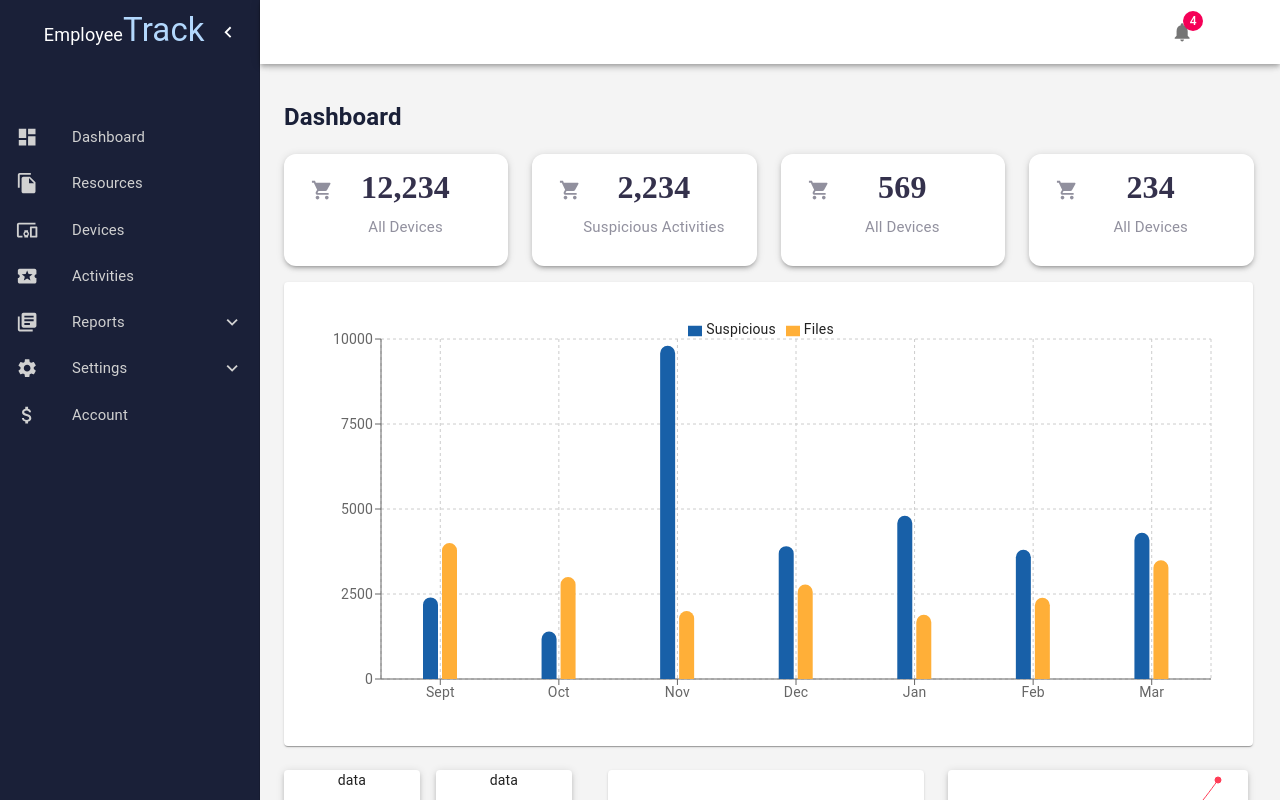
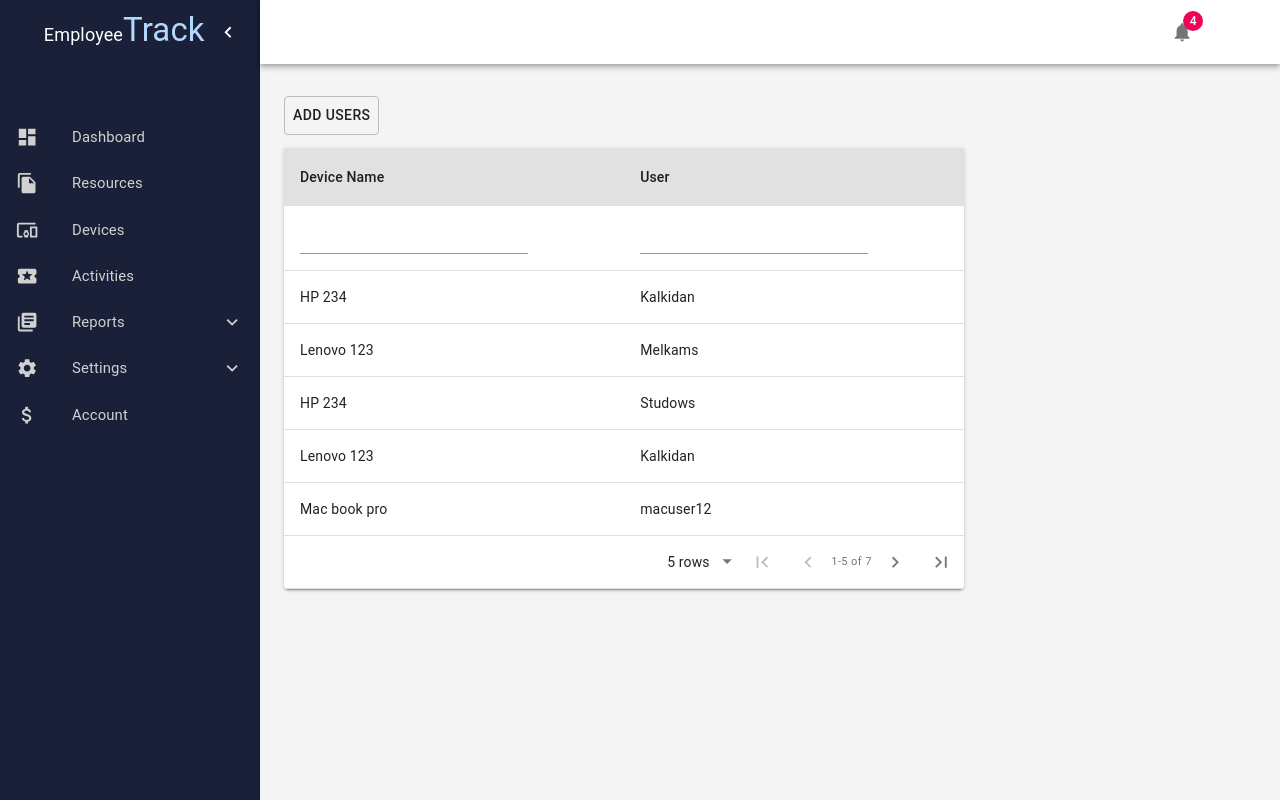
Before and after one commit to mya2h/employee_monitoring_system_frontend, a React (Create React App) app: page /admin/donottrack in a window 1280 px wide. Before the commit this address led to /admin/dashboard. Built offline with nearby package versions, Linux system fonts and the light colour scheme.

Commit message:
set do not track

```diff
--- a/src/components/layout/landing.js
+++ b/src/components/layout/landing.js
@@ -34,6 +34,7 @@ import TopApplications from "../reports/top_application"
 import Account from "../account/account";
 import TopUsers from "../reports/top_users";
 import Categories from "../settings/categories"
+import DoNotTrack from "../settings/donottrack"
 
 const drawerWidth = 260;
 
@@ -83,12 +84,8 @@ const useStyles = makeStyles((theme) => ({
     fontWeight: "normal",
     lineHeight: "30px",
        color: "#fff",
-    // text-transform: uppercase;
-    // text-decoration: none;
-    // background-color: transparent;
   },
   span: {
-    // color: "#66b3ff",
     fontSize: 33,
     fontFamily: "Roboto, Helvetica, Arial, sans-serif",
     fontWeight: 400,
@@ -116,7 +113,6 @@ const useStyles = makeStyles((theme) => ({
       width: theme.spacing(9),
     },
   },
-  // appBarSpacer: theme.mixins.toolbar,
   content: {
     flexGrow: 1,
     height: "100vh",
@@ -150,15 +146,14 @@ const Dashboard = () => {
   const switchRoute = (
     <Switch>
       <Route exact path="/admin/dashboard" component={GraphInfo} />
-
       <Route exact path="/admin/device" component={Device} />
       <Route exact path="/admin/report" component={Reports} />
-
       <Route exact path="/admin/report/topwebsite" component={TopWebsite}/>
       <Route exact path ="/admin/report/topapplication" component={TopApplications}/>
       <Route exact path="/admin/report/topusers" component={TopUsers}/>
       <Route exact path ="/admin/categories" component={Categories}/>
       <Route exact path="/admin/account" component={Account} />
+      <Route exact path ="/admin/donottrack" component={DoNotTrack}/>
       <Redirect from="/admin" to="/admin/dashboard" />
     </Switch>
   );
--- a/src/components/layout/sideNav.js
+++ b/src/components/layout/sideNav.js
@@ -209,7 +209,7 @@ const SideNav = () => {
               <ListItemText primary="Categories" />
             </ListItem>
           </Link>
-          <Link style={{ color: "inherit", textDecoration: "inherit" }}>
+          <Link to = "/admin/donottrack" style={{ color: "inherit", textDecoration: "inherit" }}>
             <ListItem button className={classes.nested}>
               <ListItemIcon className={classes.icon}>
                 <NotInterestedIcon />
--- a/src/components/settings/donottrack.js
+++ b/src/components/settings/donottrack.js
@@ -0,0 +1,222 @@
+import React from 'react'
+import { forwardRef } from 'react';
+import MaterialTable from 'material-table';
+import ArrowDownward from '@material-ui/icons/ArrowDownward';
+import ChevronLeft from '@material-ui/icons/ChevronLeft';
+import ChevronRight from '@material-ui/icons/ChevronRight';
+import Clear from '@material-ui/icons/Clear';
+import { Button, Paper, } from '@material-ui/core';
+import Edit from '@material-ui/icons/Edit';
+import List from '@material-ui/core/List';
+import ListItem from '@material-ui/core/ListItem';
+import ListItemText from '@material-ui/core/ListItemText';
+import ListItemIcon from '@material-ui/core/ListItemIcon';
+import Checkbox from '@material-ui/core/Checkbox';
+import Card from '@material-ui/core/Card';
+import CardActions from '@material-ui/core/CardActions';
+import CardContent from '@material-ui/core/CardContent';
+import Dialog from '@material-ui/core/Dialog';
+import DialogActions from '@material-ui/core/DialogActions';
+import DialogContent from '@material-ui/core/DialogContent';
+import DialogContentText from '@material-ui/core/DialogContentText';
+import DialogTitle from '@material-ui/core/DialogTitle';
+import BlockIcon from '@material-ui/icons/Block';
+import FirstPage from '@material-ui/icons/FirstPage';
+import LastPage from '@material-ui/icons/LastPage';
+import Remove from '@material-ui/icons/Remove';
+import SaveAlt from '@material-ui/icons/SaveAlt';
+import Search from '@material-ui/icons/Search';
+import Check from '@material-ui/icons/Check';
+import ViewColumn from '@material-ui/icons/ViewColumn';
+import Delete from '@material-ui/icons/Delete'
+import { makeStyles } from '@material-ui/core/styles';
+const useStyle =  makeStyles(theme => ({
+    root:{
+        margin:theme.spacing(3),
+        // float:"left"
+    },
+    table:{
+        width:'70%',
+        marginTop:theme.spacing(4)
+    },
+    pos:{
+        float:"left",
+        border:'1px solid #bdbdbd',
+        borderRadius:'4px',
+        textTransform: 'capitalize',
+    },
+    button: {
+        float: "left",
+        background: "#1976d2",
+        '&:hover': {
+            background: "#447fb9",
+        },
+        color: "#ffffff",
+        marginLeft: "12px",
+        marginBottom: "12px",
+        textTransform: 'capitalize',
+    },
+    cancelButton: {
+        float: "left",
+        background: "#f55753",
+        '&:hover': {
+            background: "#fc7573",
+        },
+        color: "#ffffff",
+        marginLeft: "12px",
+        marginBottom: "12px",
+        textTransform: 'capitalize',
+    },
+}))
+const tableIcons = {
+    Check: forwardRef((props, ref) => <Check style={{
+      color: '#2b94b1'
+    }} {...props} ref={ref} />),
+    Block: forwardRef((props, ref) => <BlockIcon style={{
+      color: '#156c94'
+    }} {...props} ref={ref} />),
+
+    Delete: forwardRef((props, ref) => <Delete style={{
+      color: '#e64f47',
+    }} {...props} ref={ref} />),
+    Clear: forwardRef((props, ref) => <Clear style={{
+      color: '#e64f47',
+    }} {...props} ref={ref} />),
+    Edit: forwardRef((props, ref) => <Edit style={{
+      color: '#5a98d6',
+    }} {...props} ref={ref} />),
+    Export: forwardRef((props, ref) => <SaveAlt {...props} ref={ref} />),
+    Filter: forwardRef((props, ref) => {}),
+    FirstPage: forwardRef((props, ref) => <FirstPage {...props} ref={ref} />),
+    LastPage: forwardRef((props, ref) => <LastPage {...props} ref={ref} />),
+    NextPage: forwardRef((props, ref) => <ChevronRight {...props} ref={ref} />),
+    PreviousPage: forwardRef((props, ref) => (
+      <ChevronLeft {...props} ref={ref} />
+    )),
+    ResetSearch: forwardRef((props, ref) => <Clear {...props} ref={ref} />),
+    Search: forwardRef((props, ref) => <Search {...props} ref={ref} />),
+    SortArrow: forwardRef((props, ref) => <ArrowDownward {...props} ref={ref} />),
+    ThirdStateCheck: forwardRef((props, ref) => <Remove {...props} ref={ref} />),
+    ViewColumn: forwardRef((props, ref) => <ViewColumn {...props} ref={ref} />)
+  };
+
+const DoNotTrack = ()=> {
+    const classes = useStyle()
+    const [checked, setChecked] = React.useState([0]);
+    const [open, setOpen] = React.useState(false);
+    const [listItems, SetListItems] = React.useState([
+        {
+            name: "Office1 laptops",
+            deviceList: ["Toshiba 23CSD", "Dell 23CSD", "Kal 23CSD"]
+        },
+        {
+            name: "Office2 laptops",
+            deviceList: ["Toshiba kal", "Dell wea", "Kal 23CSD"]
+        },
+        {
+            name: "Office3 laptops",
+            deviceList: ["bagf 23CSD", "Dell 23CSD", "Kal 23CSD"]
+        },
+        {
+            name: "Office4 laptops",
+            deviceList: ["12wea 23CSD", "Dell 23CSD", "Kal 23CSD"]
+        }
+    ])
+    const [state,setState] = React.useState({
+        columns:[
+            { title: 'Device Name', field: 'deviceName' },
+            { title: 'User', field: 'user' },
+        ],
+        data:[
+            { deviceName: 'HP 234',user:"Kalkidan" },
+            { deviceName: 'Lenovo 123',user:"Melkams" },
+            { deviceName: 'HP 234',user:"Studows" },
+            { deviceName: 'Lenovo 123',user:"Kalkidan" },
+            { deviceName: 'Mac book pro',user:"macuser12" },
+            { deviceName: 'HP123q',user:"kalse" },
+            { deviceName: 'HP 234',user:"Kalkidan" },
+        ]
+    })
+    const handleClickOpen = () => {
+        setOpen(true);
+    };
+    const handleClose = () => {
+        setOpen(false);
+    };
+    const handleToggle = (value) => () => {
+        const currentIndex = checked.indexOf(value);
+        const newChecked = [...checked];
+
+        if (currentIndex === -1) {
+            newChecked.push(value);
+        } else {
+            newChecked.splice(currentIndex, 1);
+        }
+
+        setChecked(newChecked);
+    };
+    return(
+        <div className = {classes.root}>
+            <div className={classes.pos}>
+            <Button onClick={handleClickOpen} >Add Users</Button>
+            </div>
+        <br/>
+            <div   className={classes.table}>
+            <MaterialTable
+          title=""
+          columns={state.columns}
+
+          data={state.data}
+          options={{
+            headerStyle: { backgroundColor:'rgba(221, 221, 221, 0.863)' },
+            toolbar: false,
+            search: false,
+            filtering:true
+          }}
+          icons={tableIcons}
+        />
+            </div>
+            <Dialog onClose={handleClose} aria-labelledby="customized-dialog-title" open={open}>
+                <DialogTitle id="customized-dialog-title" onClose={handleClose}>
+                Add user to the Do Not Track List
+        </DialogTitle>
+                <DialogContent dividers>
+                    <Card variant="outlined">
+                        <CardActions className={classes.actions}>
+                           Users List
+                            </CardActions>
+                        <CardContent>
+                            <List aria-label="contacts">
+                                {listItems.map(value => (
+                                    <ListItem button className={classes.list} key={value} onClick={handleToggle(value)}>
+                                        <ListItemIcon className={classes.listIcon}>
+                                            <Checkbox
+                                                 edge="start"
+                                                 checked={checked.indexOf(value) !== -1}
+                                                 tabIndex={-1}
+                                                 disableRipple
+                                                //  inputProps={{ 'aria-labelledby': labelId }}
+                                            />
+                                        </ListItemIcon>
+                                        <ListItemText > <div className={classes.listProp}>{value.name}</div> </ListItemText>
+                                    </ListItem>
+                                ))}
+                            </List>
+                        </CardContent>
+
+                    </Card>
+
+                </DialogContent>
+                <DialogActions>
+                    <Button elevation={0} onClick={handleClose} color="primary" className={classes.button} style={{ width: "400px",height:"80" }}>
+                        Save
+          </Button>
+                    <Button elevation={0} onClick={handleClose} color="primary" className={classes.cancelButton} style={{ width: "400px",height:"80" }}>
+                        Cancel
+          </Button>
+                </DialogActions>
+            </Dialog>
+        </div>
+    )
+}
+export default DoNotTrack
```
